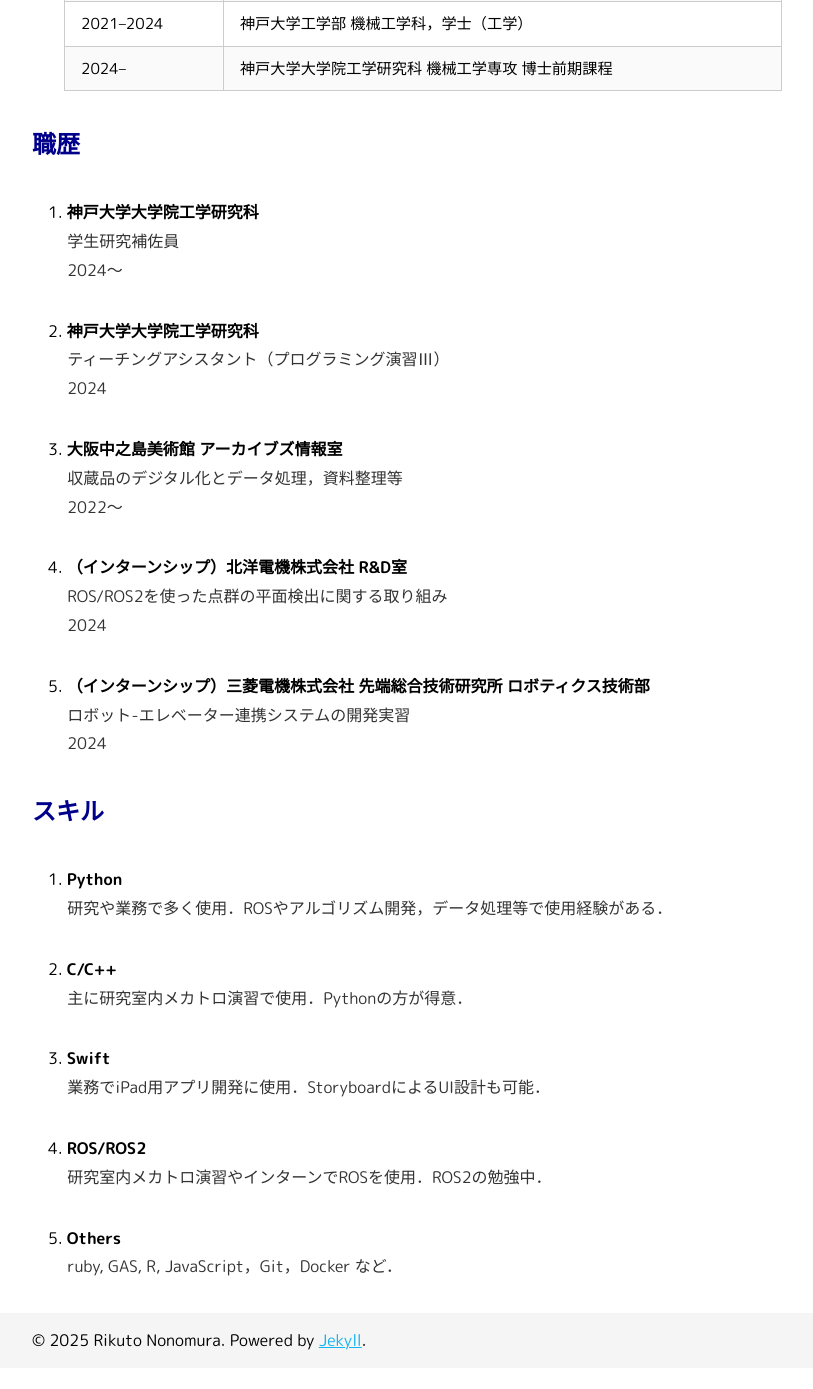
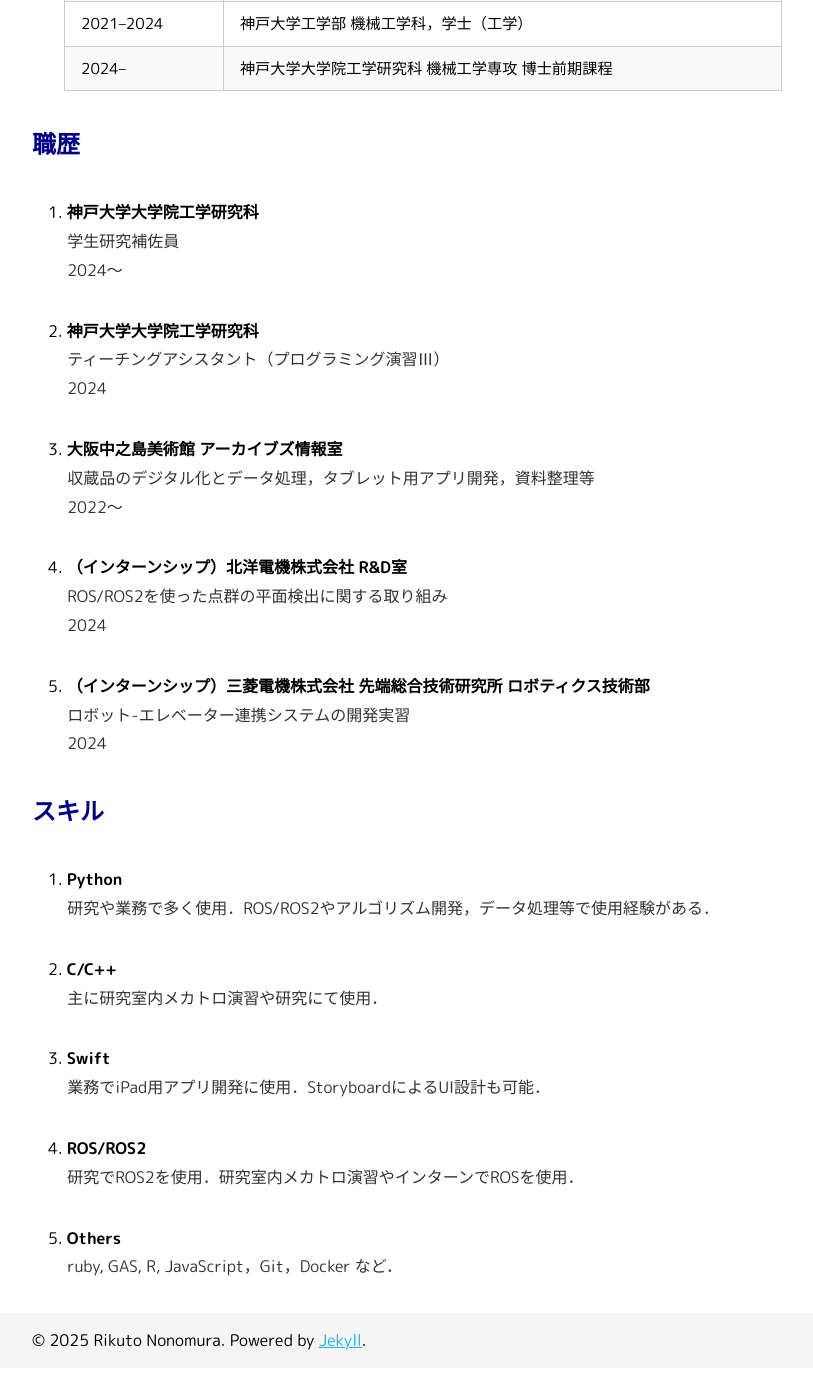
Before and after one commit to RickNon/ricknon.github.io, a Jekyll site: the page built from about.md, in a window 1280 px wide and 1400 px high, scrolled down 911 px. Shown: the top 1389 px of the window, without its empty margins (233-1046 px from the left). Built offline with Jekyll 4.4.1, drawn with Linux system fonts in a browser that asks for light colours; comment, search, counter and statistics services are not loaded.

Commit message:
revise jobs and skills

```diff
--- a/_data/about/jobs.yml
+++ b/_data/about/jobs.yml
@@ -18,8 +18,8 @@
     ja: 大阪中之島美術館 アーカイブズ情報室
     en: Archival Research Room, Nakanoshima Museum of Art, Osaka
   job:
-    ja: 収蔵品のデジタル化とデータ処理，資料整理等
-    en: Digitalization and data processing of collections, document organization, etc.
+    ja: 収蔵品のデジタル化とデータ処理，タブレット用アプリ開発，資料整理等
+    en: Digitalization and data processing of collections, app development, document organization, etc.
   period: 2022～
 
 - title:
--- a/_data/about/skills.yml
+++ b/_data/about/skills.yml
@@ -1,12 +1,12 @@
 - title: Python
   skill:
-    ja: 研究や業務で多く使用．ROSやアルゴリズム開発，データ処理等で使用経験がある．
+    ja: 研究や業務で多く使用．ROS/ROS2やアルゴリズム開発，データ処理等で使用経験がある．
     en: Used in research and work. Experience in using it for ROS, algorithm development, and data processing etc.
   year: 2020～
 
 - title: C/C++
   skill:
-    ja: 主に研究室内メカトロ演習で使用．Pythonの方が得意．
+    ja: 主に研究室内メカトロ演習や研究にて使用．
     en: Mainly used in the Mechatronics Exercise in the laboratory. I am better at Python.
   year: 2019～
 
@@ -18,8 +18,8 @@
 
 - title: ROS/ROS2
   skill:
-    ja: 研究室内メカトロ演習やインターンでROSを使用．ROS2の勉強中．
-    en: Used ROS in the Mechatronics Exercise in the laboratory and during internship. Studying ROS2.
+    ja: 研究でROS2を使用．研究室内メカトロ演習やインターンでROSを使用．
+    en: Used ROS2 in research. Used ROS in the Mechatronics Exercise and during internship.
   year: 2023～
 
 - title: Others
```
